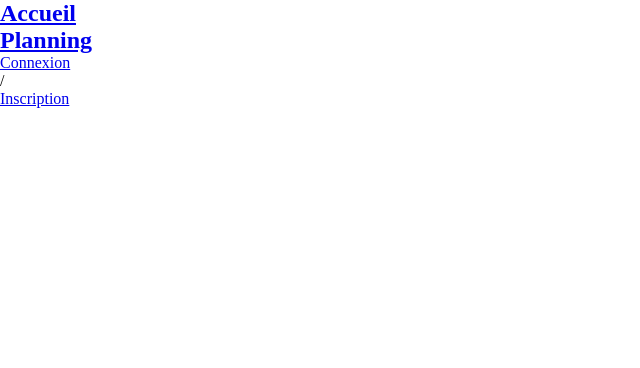
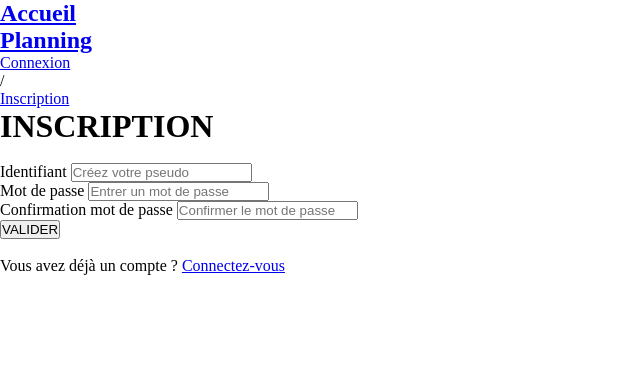
Before and after one commit to celine-pawlak/reservation-salles, a PHP site: page /inscription.php in a window 1280 px wide. Shown: the top 368 px of the page, without its empty margins (0-640 px from the left). Run offline with PHP 8.4, Linux system fonts and the light colour scheme.

Commit message:
mise à jour page inscription

```diff
--- a/inscription.php
+++ b/inscription.php
@@ -13,9 +13,48 @@ $page_selected = "incription";
     </head>
     <body>
         <header>
-          <?php include("header.php")?>
+          <?php include("header.php");
+
+            if (isset($_POST['submit'])) {
+                  $login = $_POST['login'];
+                  $password = $_POST['password'];
+                  $mdpcheck = $_POST['mdp-check'];
+
+                  if ($login && $password && $mdpcheck) {
+
+                  if ($password == $mdpcheck) {
+
+                  $connexion = mysqli_connect('localhost', 'root', '','reservationsalles');
+                  $requete = "INSERT INTO utilisateurs (login,password) VALUES ('$login','$password')";
+                  $query = mysqli_query($connexion, $requete);
+
+                  header('location:connexion.php');
+
+                  } else $errors[] ="Les mots de passe doivent être identiques";
+               } else $errors[]="Veuillez saisir tous les champs";
+            }
+        ?>
         </header>
         <main>
+            <form class="form-inscription" action="inscription.php" method="post">
+                <h1> INSCRIPTION </h1><br/>
+
+                <label for="login">Identifiant</label>
+                <input type="texte" id="login" name="login" placeholder="Créez votre pseudo"> <br/>
+
+                <label for="password">Mot de passe</label>
+                <input type="password" id="password" name="password" placeholder="Entrer un mot de passe"> <br />
+
+                <label for="mdp-check">Confirmation mot de passe</label>
+                <input type="password" id="mdp-check" name="mdp-check" placeholder="Confirmer le mot de passe"> <br/>
+
+                <div class="button" >
+                    <input type="submit" value="VALIDER" name="submit">
+                </div>
+
+                <br><p id="connecte">Vous avez déjà un compte ? <a href="connexion.php">Connectez-vous</a></p><br>
+
+             </form>
         </main>
         <footer>
           <?php include("footer.php")?>
```
